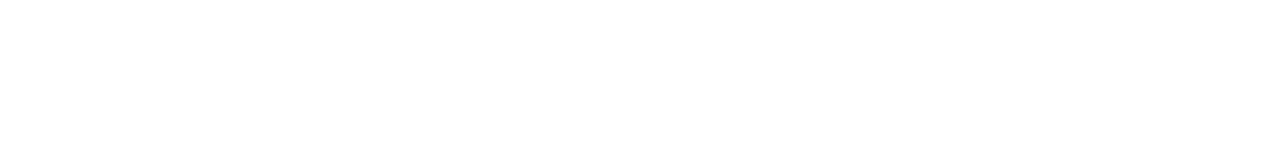
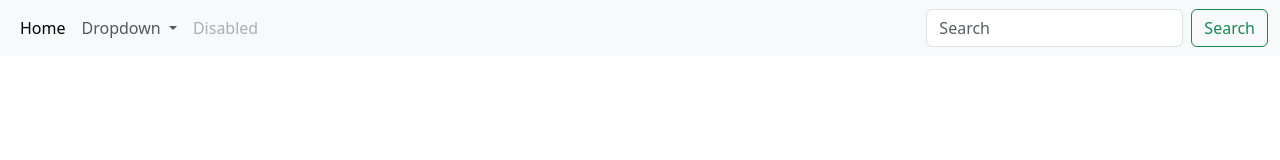
Before and after one commit to Glenix745/IT24A-, a plain HTML site: page applet-1.html in a window 1280 px wide. Drawn offline with nearby package versions, Linux system fonts and the light colour scheme.

Commit message:
Added navbar

```diff
--- a/applet-1.html
+++ b/applet-1.html
@@ -11,7 +11,41 @@
 
 </head>
 
+<nav class="navbar navbar-expand-lg bg-body-tertiary">
+  <div class="container-fluid">
 
+    <button class="navbar-toggler" type="button" data-bs-toggle="collapse" data-bs-target="#navbarSupportedContent" aria-controls="navbarSupportedContent" aria-expanded="false" aria-label="Toggle navigation">
+      <span class="navbar-toggler-icon"></span>
+    </button>
+    <div class="collapse navbar-collapse" id="navbarSupportedContent">
+      <ul class="navbar-nav me-auto mb-2 mb-lg-0">
+        <li class="nav-item">
+          <a class="nav-link active" aria-current="page" href="index.html">Home</a>
+        </li>
+        <li class="nav-item">
+
+        <li class="nav-item dropdown">
+          <a class="nav-link dropdown-toggle" href="#" role="button" data-bs-toggle="dropdown" aria-expanded="false">
+            Dropdown
+          </a>
+          <ul class="dropdown-menu">
+            <li><a class="dropdown-item" href="applet-2.html">Leaflet Map</a></li>
+            <li><a class="dropdown-item" href="applet-1.html"></a></li>
+            <li><hr class="dropdown-divider"></li>
+            <li><a class="dropdown-item" href="#"></a></li>
+          </ul>
+        </li>
+        <li class="nav-item">
+          <a class="nav-link disabled" aria-disabled="true">Disabled</a>
+        </li>
+      </ul>
+      <form class="d-flex" role="search">
+        <input class="form-control me-2" type="search" placeholder="Search" aria-label="Search">
+        <button class="btn btn-outline-success" type="submit">Search</button>
+      </form>
+    </div>
+  </div>
+</nav>
 
 <body>
 
```
